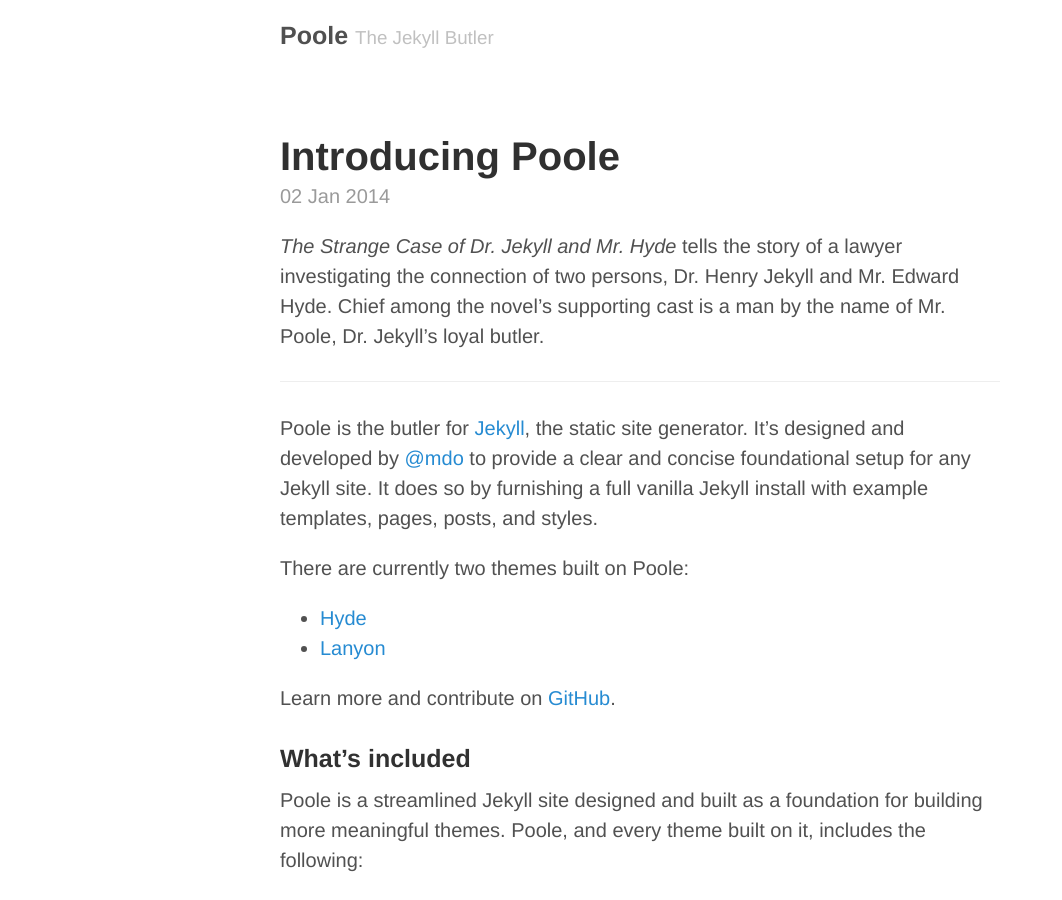
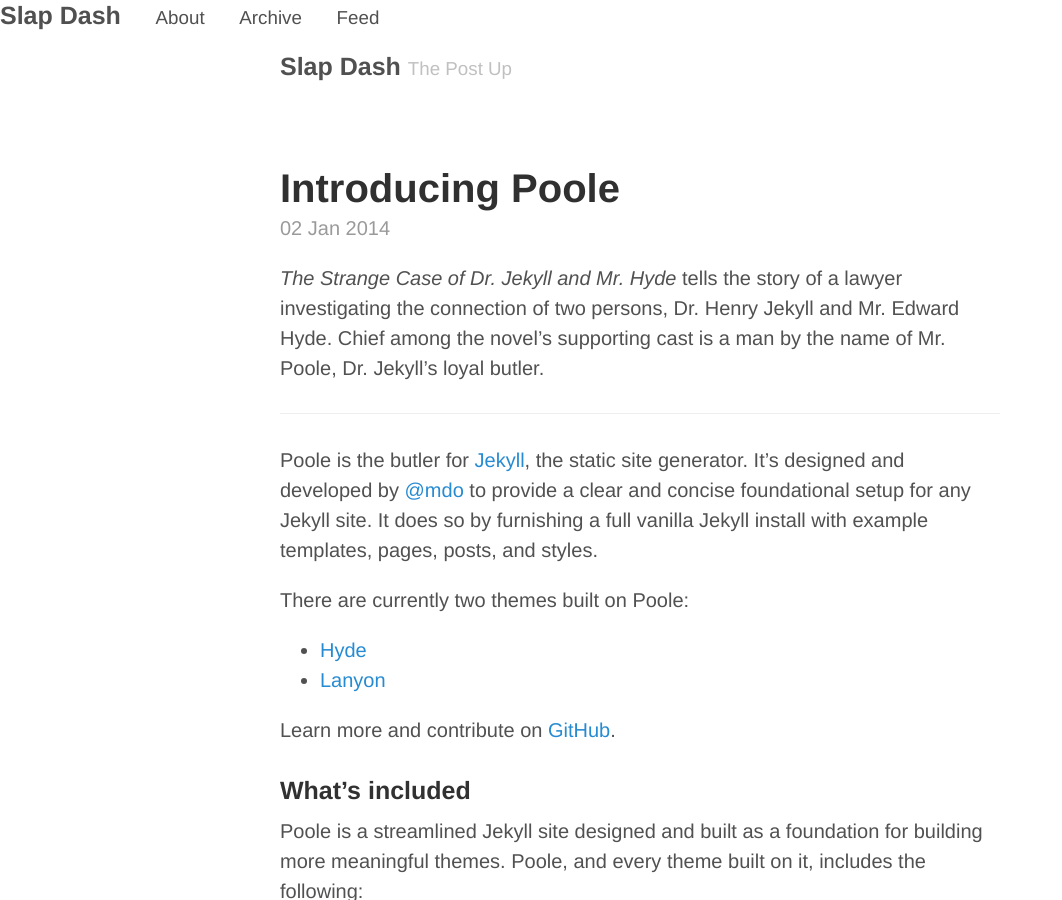
Before and after one commit to rakunkel/rakunkel.github.io, a Jekyll site: the page built from index.html, in a window 1280 px wide and 900 px high. Shown: the whole window, without its empty margins (0-1062 px from the left). Built offline with Jekyll 4.4.1, drawn with Linux system fonts in a browser that asks for light colours; the list of posts is cut into pages by our own code.

Commit message:
poole mod

```diff
--- a/_config.yml
+++ b/_config.yml
@@ -3,17 +3,22 @@ permalink:        pretty
 relative_permalinks: true
 
 # Setup
-title:            Poole
-tagline:          The Jekyll Butler
-url:              http://getpoole.com
+title:            Slap Dash
+tagline:          The Post Up
+url:              http://rakunkel.github.io
 paginate:         1
 baseurl:          /
 author:
-  name:           Mark Otto
-  url:            https://twitter.com/mdo
-  email:          markdotto@gmail.com
+  name:           rakunkel
+  url:            https://twitter.com/rakunkel
+  email:          rakunkel@gmail.com
 
 # Custom vars
 version:          1.0.0
 github:
   repo:           https://github.com/poole/poole
+
+pages_list:
+  About: '/about'
+  Archive: '/archive'
+  Feed: '/atom.xml'
--- a/_layouts/default.html
+++ b/_layouts/default.html
@@ -4,6 +4,15 @@
   {% include head.html %}
 
   <body>
+
+  <h3 class="masthead-title">
+      <a href="/" title="Home">{{ site.title }}</a>
+
+      {% for page in site.pages_list %}
+      &nbsp;&nbsp;&nbsp;
+      <small><a href="{{ page[1]  }}">{{ page[0] }}</a></small>
+      {% endfor %}
+  </h3>
 
     <div class="container content">
       <header class="masthead">
```
Also changed, not shown: archive.md (added, +10 -0 lines).
